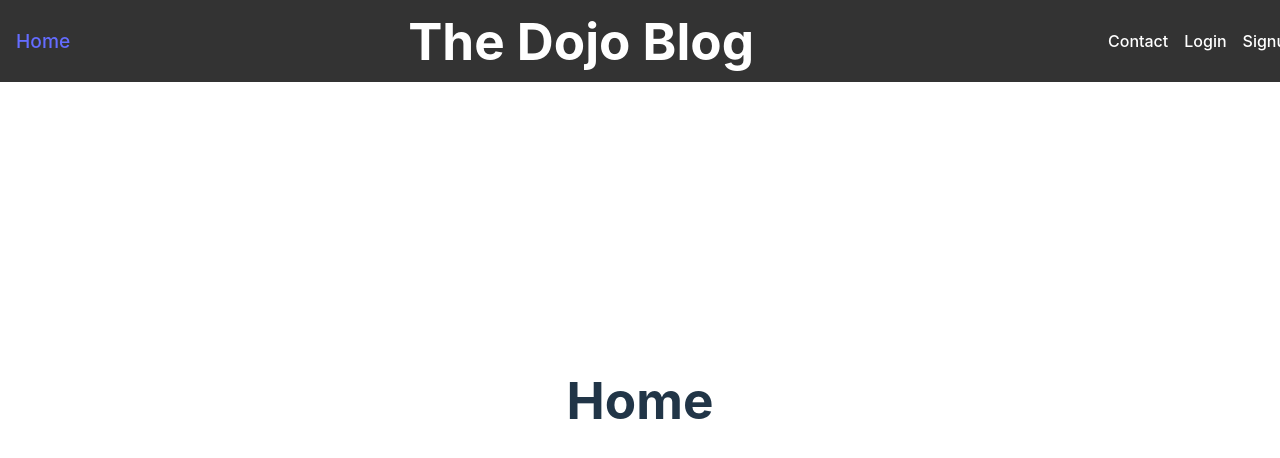
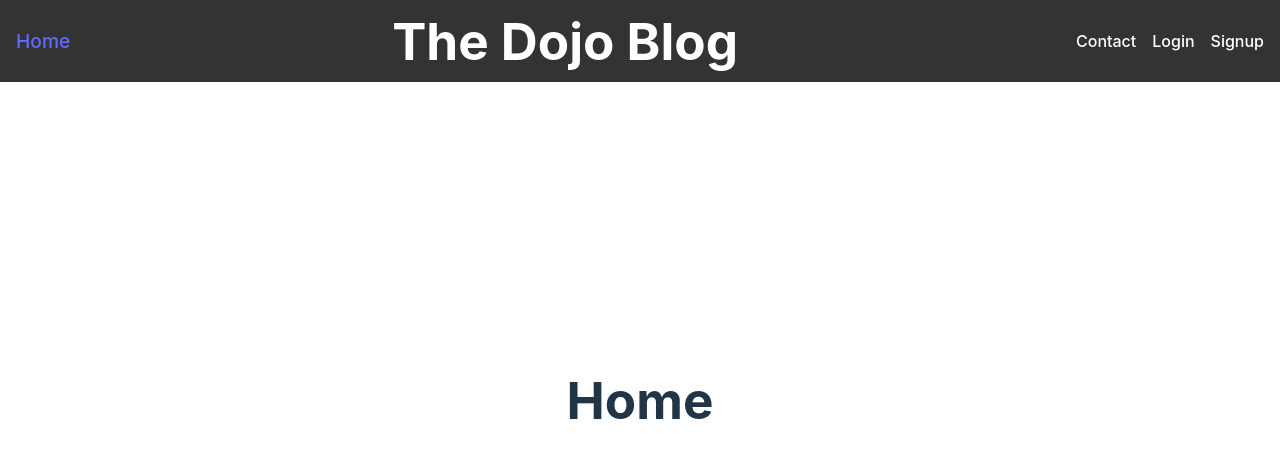
Before and after one commit to ArifHoss/blog_frontend, a React (Vite) app: page / in a window 1280 px wide. Shown: the top 458 px of the page. Built offline with nearby package versions, Linux system fonts and the light colour scheme.

Commit message:
styeled navbar margin right to navbar right

```diff
--- a/src/components/Navbar/Navbar.module.css
+++ b/src/components/Navbar/Navbar.module.css
@@ -12,6 +12,7 @@
     width: 100%;
     height: 50px;
     z-index: 1000;
+    margin-right: auto;
 
 }
 
@@ -33,6 +34,7 @@
     display: flex;
     align-items: center;
     margin-left: auto;
+    margin-right: 2rem;
 }
 
 .rightLinks ul {
```
